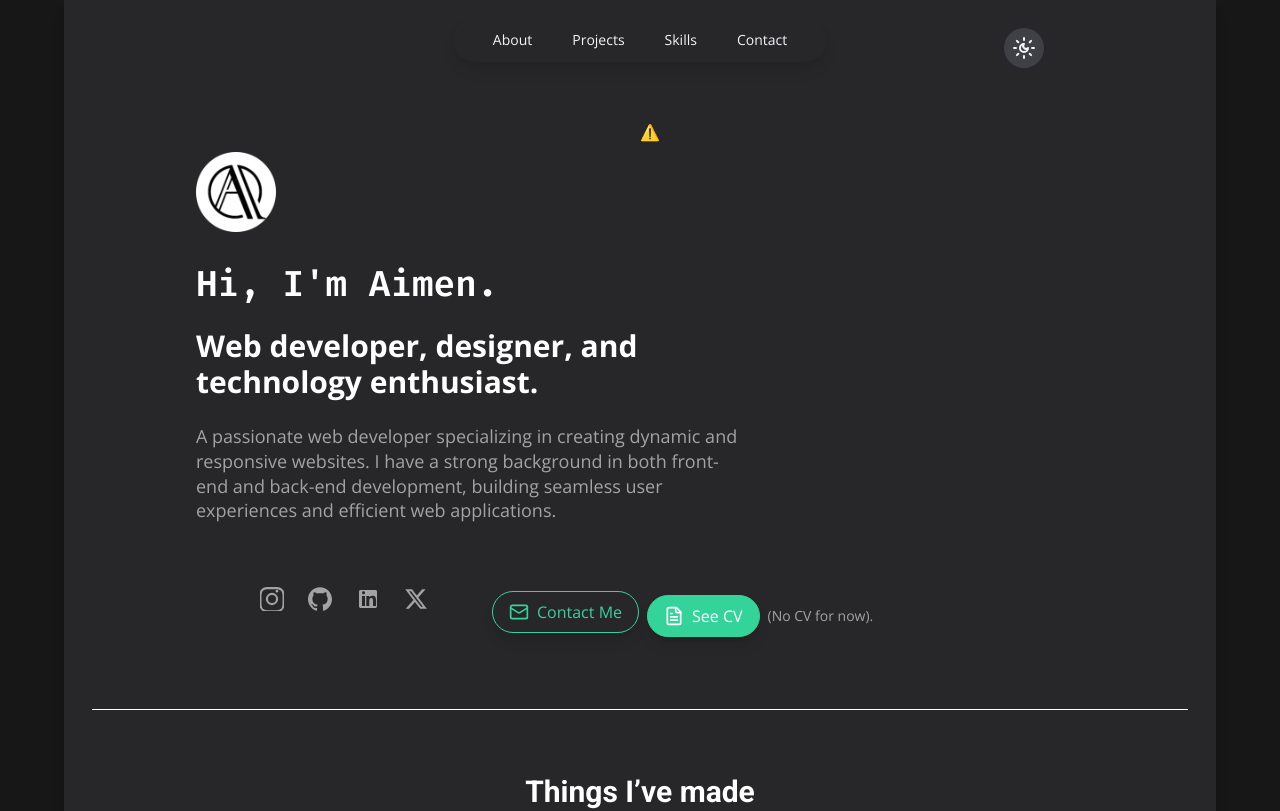
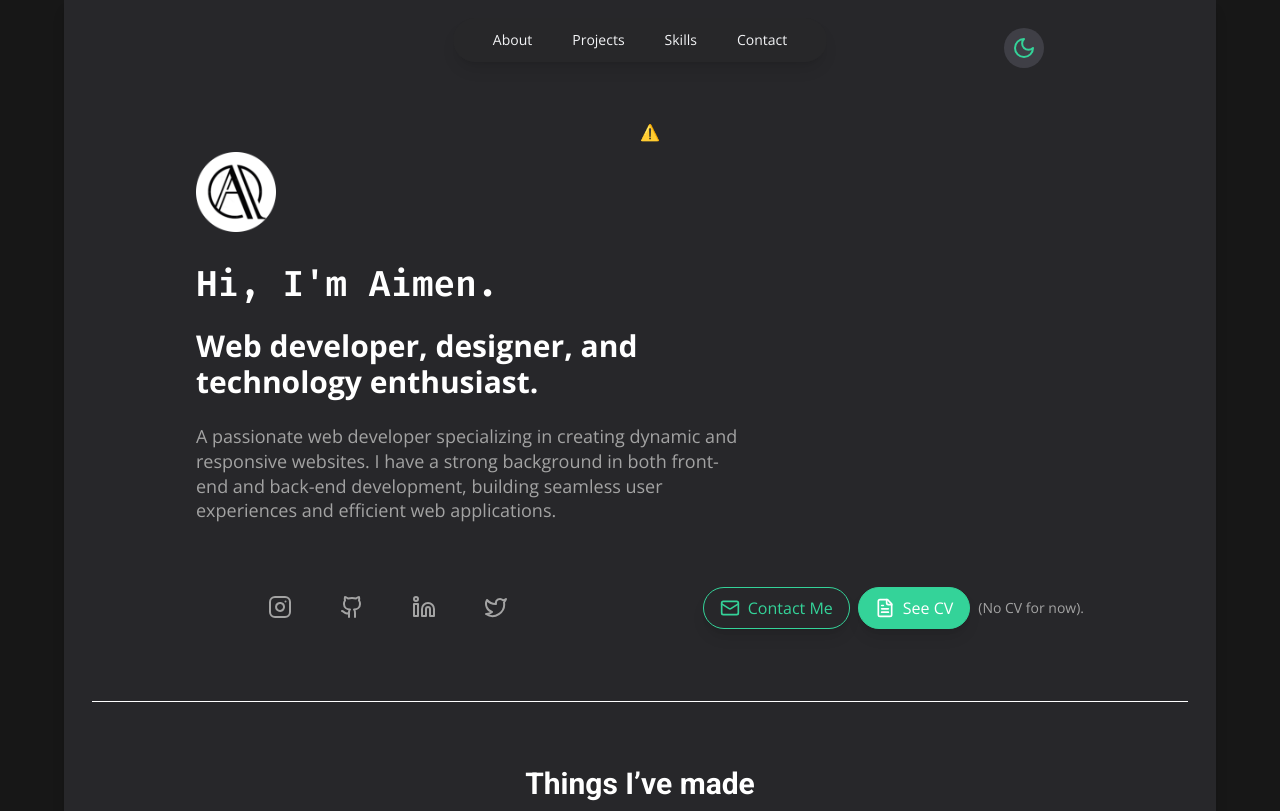
Before and after one commit to AimenDev/Portfolio, a React (Vite) app: page / in a window 1280 px wide. Shown: the top 811 px of the page. Built offline with nearby package versions, Linux system fonts and the light colour scheme; no server answers.

Commit message:
ui update

```diff
--- a/package.json
+++ b/package.json
@@ -12,6 +12,7 @@
   },
   "dependencies": {
     "@lottiefiles/react-lottie-player": "^3.5.4",
+    "framer-motion": "^12.4.1",
     "lottie-react": "^2.4.0",
     "lucide-react": "^0.451.0",
     "react": "^18.3.1",
--- a/src/sections/Header.jsx
+++ b/src/sections/Header.jsx
@@ -1,128 +1,160 @@
-import React, { useState, useEffect } from 'react';
-import { Menu, Sun, SunMoon, X } from "lucide-react";
+import React, { useState, useEffect, useCallback } from 'react';
+import { Menu, Sun, Moon, X } from "lucide-react";
+import { motion, AnimatePresence } from "framer-motion";
 
 const Header = () => {
   const [menuOpen, setMenuOpen] = useState(false);
   const [scrollingUp, setScrollingUp] = useState(true);
   const [lastScrollPos, setLastScrollPos] = useState(0);
-  const [theme, setTheme] = useState(false); // Light mode by default
+  const [theme, setTheme] = useState(() => {
+    // Check if user has a saved theme preference
+    const savedTheme = localStorage.getItem('theme');
+    return savedTheme === 'dark';
+  });
 
-  const toggleTheme = () => {
-    setTheme(!theme);
-  };
+  const toggleTheme = useCallback(() => {
+    setTheme(prev => {
+      const newTheme = !prev;
+      localStorage.setItem('theme', newTheme ? 'dark' : 'light');
+      return newTheme;
+    });
+  }, []);
+
+  const toggleMenu = useCallback(() => {
+    setMenuOpen(prev => !prev);
+    // Prevent scrolling when menu is open
+    document.body.style.overflow = !menuOpen ? 'hidden' : 'unset';
+  }, [menuOpen]);
 
   useEffect(() => {
     if (theme) {
-      document.documentElement.classList.add('dark'); // Add 'dark' class to <html>
+      document.documentElement.classList.add('dark');
     } else {
-      document.documentElement.classList.remove('dark'); // Remove 'dark' class from <html>
+      document.documentElement.classList.remove('dark');
     }
-  }, [theme]); // Effect depends on 'theme' state
-
-  const toggleMenu = () => {
-    setMenuOpen(!menuOpen);
-  };
+  }, [theme]);
 
   useEffect(() => {
+    let lastKnownScrollPosition = 0;
+    let ticking = false;
+
     const handleScroll = () => {
-      const currentScrollPos = window.scrollY;
+      lastKnownScrollPosition = window.scrollY;
 
-      if (currentScrollPos > lastScrollPos) {
-        setScrollingUp(false);
-      } else {
-        setScrollingUp(true);
+      if (!ticking) {
+        window.requestAnimationFrame(() => {
+          if (lastKnownScrollPosition > lastScrollPos) {
+            setScrollingUp(false);
+          } else {
+            setScrollingUp(true);
+          }
+          setLastScrollPos(lastKnownScrollPosition);
+          ticking = false;
+        });
+        ticking = true;
       }
-
-      setLastScrollPos(currentScrollPos);
     };
 
-    window.addEventListener('scroll', handleScroll);
+    window.addEventListener('scroll', handleScroll, { passive: true });
+    return () => window.removeEventListener('scroll', handleScroll);
+  }, [lastScrollPos]);
 
-    return () => {
-      window.removeEventListener('scroll', handleScroll);
-    };
-  }, [lastScrollPos]);
+  const navItems = [
+    { href: "#about", label: "About" },
+    { href: "#projects", label: "Projects" },
+    { href: "#skills", label: "Skills" },
+    { href: "#contact", label: "Contact" }
+  ];
+
+  const NavLinks = ({ mobile = false, onClick }) => (
+    <ul className={`${mobile ? 'text-2xl w-full' : 'flex space-x-10 text-sm'} font-sans text-gray-100 dark:text-black`}>
+      {navItems.map(({ href, label }, index) => (
+        <li key={href} className={mobile ? 'w-full' : ''}>
+          <a
+            href={href}
+            onClick={onClick}
+            className={`${
+              mobile
+                ? 'block text-center py-4 hover:bg-zinc-700 dark:hover:bg-white/10 border-b border-zinc-700/50 last:border-none'
+                : 'hover:text-emerald-400'
+            } transition-all duration-200 relative group`}
+          >
+            {label}
+            {!mobile && (
+              <span className="absolute -bottom-1 left-0 w-0 h-0.5 bg-emerald-400 transition-all duration-200 group-hover:w-full" />
+            )}
+          </a>
+        </li>
+      ))}
+    </ul>
+  );
 
   return (
     <header className="flex items-center justify-center mb-10">
-      <nav
-        className={`mt-20 z-20 fixed hidden md:flex px-10 py-3 bg-zinc-800 dark:bg-white backdrop-blur-md rounded-full shadow-lg transition-transform duration-500 ${
-          scrollingUp ? 'translate-y-0' : '-translate-y-full'
-        }`}
+      <motion.nav
+        initial={{ y: -100 }}
+        animate={{
+          y: scrollingUp ? 0 : -100,
+          transition: { type: "spring", stiffness: 100, damping: 20 }
+        }}
+        className="mt-20 z-20 fixed hidden md:flex px-10 py-3 bg-zinc-800/95 dark:bg-white/95 backdrop-blur-md rounded-full shadow-lg"
       >
-        <ul className='flex space-x-10 font-sans  text-sm text-gray-100 dark:text-black'>
-          <li>
-            <a href="#about" className='hover:text-emerald-400 transition-colors duration-200 '>About</a>
-          </li>
-          <li>
-            <a href="#projects" className='hover:text-emerald-400 transition-colors duration-200'>Projects</a>
-          </li>
-          <li>
-            <a href="#skills" className='hover:text-emerald-400 transition-colors duration-200'>Skills</a>
-          </li>
-          <li>
-            <a href="#about" className='hover:text-emerald-400 transition-colors duration-200'>Contact</a>
-          </li>
-        </ul>
-      </nav>
-      <button onClick={toggleTheme} className="absolute top-7 z-30 sm:ml-[60%] ml-28 p-2 text-gray-100 bg-zinc-700 dark:bg-white dark:shadow-lg rounded-full">
-        {theme ? <Sun className='dark:text-emerald-400 ' size={24} /> : <SunMoon  size={24} />}
-      </button>
-      <button
+        <NavLinks />
+      </motion.nav>
+
+      <motion.button
+        whileHover={{ scale: 1.05 }}
+        whileTap={{ scale: 0.95 }}
+        onClick={toggleTheme}
+        aria-label={theme ? "Switch to light mode" : "Switch to dark mode"}
+        className="absolute top-7 z-30 sm:ml-[60%] ml-28 p-2 text-gray-100 bg-zinc-700 dark:bg-white dark:shadow-lg rounded-full hover:ring-2 hover:ring-emerald-400 transition-all duration-200"
+      >
+        {theme ? (
+          <Sun className="dark:text-emerald-400" size={24} />
+        ) : (
+          <Moon className="text-emerald-400" size={24} />
+        )}
+      </motion.button>
+
+      <motion.button
+        whileHover={{ scale: 1.05 }}
+        whileTap={{ scale: 0.95 }}
         onClick={toggleMenu}
-        className="bg-zinc-700 dark:bg-white dark:shadow-lg text-gray-100 p-3 absolute rounded-full md:hidden top-6 right-10 z-30 shadow-lg"
+        aria-label={menuOpen ? "Close menu" : "Open menu"}
+        aria-expanded={menuOpen}
+        className="bg-zinc-700 dark:bg-white dark:shadow-lg text-gray-100 p-3 absolute rounded-full md:hidden top-6 right-10 z-30 shadow-lg hover:ring-2 hover:ring-emerald-400 transition-all duration-200"
       >
-        {menuOpen ? <X className='dark:text-emerald-400' size={24} /> : <Menu className='dark:text-emerald-400' size={24} />}
-      </button>
+        {menuOpen ? (
+          <X className="dark:text-emerald-400" size={24} />
+        ) : (
+          <Menu className="dark:text-emerald-400" size={24} />
+        )}
+      </motion.button>
 
-      <nav
-        className={`fixed inset-0 z-20 bg-zinc-800/90 dark:bg-transparent dark:backdrop-blur-xl backdrop-blur-md p-10 flex flex-col space-y-4 items-center justify-center transform ${
-          menuOpen ? 'translate-x-0' : 'translate-x-full'
-        } transition-transform duration-300 ease-in-out md:hidden`}
-      >
-        <ul className='font-sans text-2xl text-gray-100 dark:text-black w-full '>
-          <li className='w-full'>
-            <a
-              href="#about"
-              className='block text-center py-4 hover:bg-zinc-700 border-b border-zinc-700 transition-colors duration-200'
+      <AnimatePresence>
+        {menuOpen && (
+          <>
+            <motion.nav
+              initial={{ x: "100%" }}
+              animate={{ x: 0 }}
+              exit={{ x: "100%" }}
+              transition={{ type: "spring", damping: 20 }}
+              className="fixed inset-0 z-20 bg-zinc-800/95 dark:bg-white/95 backdrop-blur-md p-10 flex flex-col space-y-4 items-center justify-center md:hidden"
+            >
+              <NavLinks mobile onClick={toggleMenu} />
+            </motion.nav>
+
+            <motion.div
+              initial={{ opacity: 0 }}
+              animate={{ opacity: 1 }}
+              exit={{ opacity: 0 }}
+              transition={{ duration: 0.2 }}
               onClick={toggleMenu}
-            >
-              About
-            </a>
-          </li>
-          <li className='w-full'>
-            <a
-              href="#projects"
-              className='block text-center py-4 hover:bg-zinc-700 border-b border-zinc-700 transition-colors duration-200'
-              onClick={toggleMenu}
-            >
-              Projects
-            </a>
-          </li>
-          <li className='w-full'>
-            <a
-              href="#skills"
-              className='block text-center py-4 hover:bg-zinc-700 border-b border-zinc-700 transition-colors duration-200'
-              onClick={toggleMenu}
-            >
-              Skills
-            </a>
-          </li>
-          <li className='w-full'>
-            <a
-              href="#about"
-              className='block text-center py-4 hover:bg-zinc-700 transition-colors duration-200'
-              onClick={toggleMenu}
-            >
-              Contact
-            </a>
-          </li>
-        </ul>
-      </nav>
-
-      {menuOpen && (
-        <div onClick={toggleMenu} className="fixed inset-0 z-10 bg-black/10 sm:hidden"></div>
-      )}
+              className="fixed inset-0 z-10 bg-black/20 sm:hidden"
+            />
+          </>
+        )}
+      </AnimatePresence>
     </header>
   );
 };
--- a/src/sections/Hero.jsx
+++ b/src/sections/Hero.jsx
@@ -1,21 +1,75 @@
 import React from "react";
 import { Player } from "@lottiefiles/react-lottie-player";
-import { FileText, Mail } from "lucide-react";
+import { FileText, Mail, Instagram, Github, Linkedin, Twitter } from "lucide-react";
+import { motion } from "framer-motion";
+
+const socialLinks = [
+  {
+    name: "Instagram",
+    href: "https://www.instagram.com",
+    icon: Instagram
+  },
+  {
+    name: "GitHub",
+    href: "https://github.com/AimenDev",
+    icon: Github
+  },
+  {
+    name: "LinkedIn",
+    href: "https://www.linkedin.com/in/aimen-dev/",
+    icon: Linkedin
+  },
+  {
+    name: "Twitter",
+    href: "https://twitter.com",
+    icon: Twitter
+  }
+];
+
+const SocialIcon = ({ href, icon: Icon, name }) => (
+  <motion.a
+    href={href}
+    target="_blank"
+    rel="noopener noreferrer"
+    className="group relative w-10 h-10 flex items-center justify-center"
+    whileHover={{ scale: 1.1 }}
+    whileTap={{ scale: 0.95 }}
+    aria-label={name}
+  >
+    <div className="absolute inset-0 bg-emerald-400/10 rounded-full opacity-0 group-hover:opacity-100 transition-opacity duration-300" />
+    <Icon className="w-6 h-6 text-neutral-400 dark:text-neutral-600 group-hover:text-emerald-400 transition-colors duration-300" />
+  </motion.a>
+);
 
 const Hero = () => {
+  const handleContactClick = () => {
+    window.location.href =
+      "mailto:aimendev4@gmail.com?subject=Hello&body=I%20would%20like%20to%20know%20more%20about%20your%20services.";
+  };
+
   return (
-    <section className="mt-16 sm:p-10 flex items-start flex-col " id="about">
+    <section className="mt-16 sm:p-10 flex items-start flex-col" id="about">
       <div className="relative sm:px-16 py-8 mt-10 z-10">
-        <a href="/">
-          <img src="./images-modified.png" alt="Logo" width={80} height={50} />
-        </a>
+        <motion.a
+          href="/"
+          whileHover={{ scale: 1.05 }}
+          whileTap={{ scale: 0.95 }}
+        >
+          <img
+            src="./images-modified.png"
+            alt="Logo"
+            width={80}
+            height={50}
+            className="transition-transform duration-200"
+          />
+        </motion.a>
       </div>
 
       <div className="relative z-10 flex flex-col flex-wrap gap-4 md:gap-6 px-4 md:px-16 w-full lg:w-2/3">
         <h1 className="text-3xl md:text-4xl font-fira font-semibold text-white dark:text-neutral-900">
           Hi, I'm Aimen.
         </h1>
-        <h3 className="text-2xl md:text-3xl mr-8 font-sans font-bold text-white dark:text-neutral-900  leading-snug">
+        <h3 className="text-2xl md:text-3xl mr-8 font-sans font-bold text-white dark:text-neutral-900 leading-snug">
           Web developer, designer, and technology enthusiast.
         </h3>
         <p className="text-lg mb-8 font-sans text-neutral-400 dark:text-neutral-600 leading-snug">
@@ -31,98 +85,39 @@ const Hero = () => {
           autoplay
           loop
           src="./Animation.json"
-          style={{ height: "300px", width: "300px" }} // Adjust the size as needed
+          style={{ height: "300px", width: "300px" }}
         />
       </div>
 
-      <div className="flex justify-between flex-wrap px-4 md:px-16">
-        <div className="px-4 md:px-16 flex space-x-4 md:space-x-6 mt-8">
-          {/* Instagram */}
-          <a
-            href="https://www.instagram.com"
-            target="_blank"
-            rel="noopener noreferrer"
-            className="hover:text-white transition-colors duration-200"
-          >
-            <svg
-              className="w-6 h-6 text-neutral-400 dark:text-neutral-600 hover:text-white"
-              fill="currentColor"
-              viewBox="0 0 24 24"
-              xmlns="http://www.w3.org/2000/svg"
-            >
-              <path d="M12 2.163c3.204 0 3.584.012 4.85.07 1.17.056 1.98.248 2.438.415a4.928 4.928 0 011.743 1.01 4.928 4.928 0 011.01 1.743c.167.457.36 1.268.415 2.438.058 1.267.07 1.647.07 4.851s-.012 3.584-.07 4.85c-.056 1.17-.248 1.98-.415 2.438a4.928 4.928 0 01-1.01 1.743 4.928 4.928 0 01-1.743 1.01c-.457.167-1.268.36-2.438.415-1.267.058-1.647.07-4.851.07s-3.584-.012-4.85-.07c-1.17-.056-1.98-.248-2.438-.415a4.928 4.928 0 01-1.743-1.01 4.928 4.928 0 01-1.01-1.743c-.167-.457-.36-1.268-.415-2.438-.058-1.267-.07-1.647-.07-4.851s.012-3.584.07-4.85c.056-1.17.248-1.98.415-2.438a4.928 4.928 0 011.01-1.743 4.928 4.928 0 011.743-1.01c.457-.167 1.268-.36 2.438-.415 1.267-.058 1.647-.07 4.851-.07zm0-2.163c-3.257 0-3.667.013-4.947.072-1.27.059-2.144.258-2.905.548a6.935 6.935 0 00-2.517 1.671 6.935 6.935 0 00-1.671 2.517c-.29.761-.489 1.635-.548 2.905-.059 1.28-.072 1.69-.072 4.947s.013 3.667.072 4.947c.059 1.27.258 2.144.548 2.905a6.935 6.935 0 001.671 2.517 6.935 6.935 0 002.517 1.671c.761.29 1.635.489 2.905.548 1.28.059 1.69.072 4.947.072s3.667-.013 4.947-.072c1.27-.059 2.144-.258 2.905-.548a6.935 6.935 0 002.517-1.671 6.935 6.935 0 001.671-2.517c.29-.761.489-1.635.548-2.905.059-1.28.072-1.69.072-4.947s-.013-3.667-.072-4.947c-.059-1.27-.258-2.144-.548-2.905a6.935 6.935 0 00-1.671-2.517 6.935 6.935 0 00-2.517-1.671c-.761-.29-1.635-.489-2.905-.548-1.28-.059-1.69-.072-4.947-.072z" />
-              <path d="M12 5.838a6.162 6.162 0 100 12.324 6.162 6.162 0 000-12.324zm0 10.162a3.998 3.998 0 110-7.996 3.998 3.998 0 010 7.996zm6.406-11.845a1.44 1.44 0 11-2.882 0 1.44 1.44 0 012.882 0z" />
-            </svg>
-          </a>
+      <div className="flex justify-between flex-wrap px-4 md:px-16 w-full">
+        <div className="px-4 md:px-16 flex space-x-6 md:space-x-8 mt-8">
+          {socialLinks.map((social) => (
+            <SocialIcon key={social.name} {...social} />
+          ))}
+        </div>
 
-          {/* GitHub */}
-          <a
-            href="https://github.com/AimenDev"
-            target="_blank"
-            rel="noopener noreferrer"
-            className="hover:text-white transition-colors duration-200"
-          >
-            <svg
-              className="w-6 h-6 text-neutral-400 dark:text-neutral-600 hover:text-white"
-              fill="currentColor"
-              viewBox="0 0 24 24"
-              xmlns="http://www.w3.org/2000/svg"
-            >
-              <path d="M12 .297c-6.63 0-12 5.373-12 12 0 5.303 3.438 9.8 8.205 11.387.6.113.82-.258.82-.577v-2.165c-3.338.724-4.033-1.416-4.033-1.416-.546-1.387-1.333-1.756-1.333-1.756-1.09-.744.083-.729.083-.729 1.205.084 1.838 1.236 1.838 1.236 1.07 1.835 2.809 1.305 3.495.998.108-.776.418-1.305.76-1.605-2.665-.305-5.466-1.332-5.466-5.931 0-1.31.468-2.381 1.236-3.221-.124-.303-.535-1.527.117-3.176 0 0 1.008-.322 3.3 1.23.957-.266 1.98-.398 3-.404 1.02.006 2.043.138 3 .404 2.291-1.552 3.297-1.23 3.297-1.23.653 1.649.242 2.873.118 3.176.77.84 1.234 1.911 1.234 3.221 0 4.61-2.804 5.624-5.475 5.921.43.372.823 1.102.823 2.222v3.293c0 .322.217.694.825.577C20.565 22.092 24 17.593 24 12.297c0-6.627-5.373-12-12-12" />
-            </svg>
-          </a>
-          <a
-            href="https://www.linkedin.com/in/aimen-dev/"
-            target="_blank"
-            rel="noopener noreferrer"
-            className="hover:text-white transition-colors duration-200"
-          >
-            <svg
-              className="w-6 h-6 text-neutral-400 dark:text-neutral-600 hover:text-white"
-              fill="currentColor"
-              viewBox="0 0 24 24"
-              xmlns="http://www.w3.org/2000/svg"
-            >
-              <path d="M19.53 3H4.47C3.66 3 3 3.66 3 4.47v15.06C3 20.34 3.66 21 4.47 21h15.06c.81 0 1.47-.66 1.47-1.47V4.47C21 3.66 20.34 3 19.53 3zM9 19H6V9h3v10zm-1.5-11.738c-1.038 0-1.5-.684-1.5-1.54 0-.855.462-1.54 1.54-1.54s1.5.684 1.5 1.54c0 .856-.462 1.54-1.54 1.54zm12.5 11.738h-3v-5.192c0-1.235-.025-2.825-1.724-2.825-1.725 0-1.989 1.348-1.989 2.73v5.287h-3v-10h3v1.356h.041c.419-.794 1.446-1.636 2.975-1.636 3.182 0 3.773 2.090 3.773 4.797v6.484z" />
-            </svg>
-          </a>
-
-          {/* Twitter */}
-          <a
-            href="https://twitter.com"
-            target="_blank"
-            rel="noopener noreferrer"
-            className="hover:text-white transition-colors duration-200"
-          >
-            <svg
-              className="w-6 h-6 text-neutral-400 dark:text-neutral-600 hover:text-white"
-              fill="currentColor"
-              viewBox="0 0 24 24"
-              xmlns="http://www.w3.org/2000/svg"
-            >
-              <path d="M18.244 2.25h3.308l-7.227 8.26 8.502 11.24H16.17l-5.214-6.817L4.99 21.75H1.68l7.73-8.835L1.254 2.25H8.08l4.713 6.231zm-1.161 17.52h1.833L7.084 4.126H5.117z" />
-            </svg>
-          </a>
-        </div>
-        <div className="flex flex-wrap items-center justify-center space-x-4 space-y-4 mt-8 sm:space-x-2 sm:space-y-2">
+        <div className="flex flex-col sm:flex-row items-center justify-center gap-4 sm:gap-2 mt-8">
   {/* Contact Me Button */}
-          <button
-            onClick={() =>
-              (window.location.href =
-                "mailto:aimendev4@gmail.com?subject=Hello&body=I%20would%20like%20to%20know%20more%20about%20your%20services.")
-            }
-            className="flex items-center justify-center space-x-2 p-2 sm:px-4 sm:py-2 border border-emerald-400 text-emerald-400 rounded-full shadow-lg hover:bg-emerald-400 hover:text-white transition-colors duration-300 w-full sm:w-auto"
+  <motion.button
+    whileHover={{ scale: 1.05 }}
+    whileTap={{ scale: 0.95 }}
+    onClick={handleContactClick}
+    className="flex items-center justify-center space-x-2 p-2 sm:px-4 sm:py-2 border border-emerald-400 text-emerald-400 rounded-full shadow-lg hover:bg-emerald-400 hover:text-white transition-all duration-300 w-full sm:w-auto"
   >
     <Mail className="w-5 h-5" />
     <span>Contact Me</span>
-          </button>
+  </motion.button>
 
   {/* See CV Section */}
-          <div className="flex flex-col sm:flex-row items-center space-x-0 sm:space-x-2 space-y-2 sm:space-y-0 w-full sm:w-auto">
-            <button className="flex items-center justify-center space-x-2 p-2 sm:px-4 sm:py-2 bg-emerald-400 text-white rounded-full shadow-lg hover:bg-transparent hover:text-emerald-400 border border-emerald-400 transition-colors duration-300 w-full sm:w-auto">
+  <div className="flex flex-col sm:flex-row items-center gap-2 w-full sm:w-auto">
+    <motion.button
+      whileHover={{ scale: 1.05 }}
+      whileTap={{ scale: 0.95 }}
+      className="flex items-center justify-center space-x-2 p-2 sm:px-4 sm:py-2 bg-emerald-400 text-white rounded-full shadow-lg hover:bg-transparent hover:text-emerald-400 border border-emerald-400 transition-all duration-300 w-full sm:w-auto"
+    >
       <FileText className="w-5 h-5" />
       <span>See CV</span>
-            </button>
+    </motion.button>
 
     {/* Explanation Text */}
     <p className="text-neutral-400 dark:text-neutral-600 text-sm text-center sm:text-left">
```
Also changed, not shown: 1 other file (tests, documents, lock files or other folders). Lines whose indentation alone changed are shown as unchanged.
